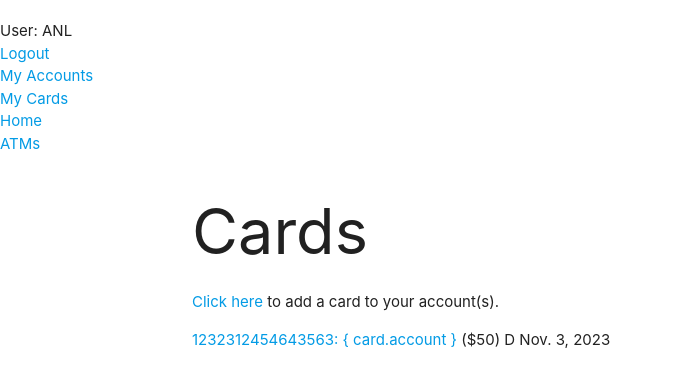
After one commit to LeVarS/Python-ATM, a Django app: page /catalog/mycards/ in a window 1280 px wide. The commit adds this page. Shown: the top 387 px of the page, without its empty margins (0-673 px from the left). Run offline with Django 3.2, Linux system fonts and the light colour scheme; a user stored in the database is signed in; data comes from the database, SQL or seed files in the repository; both versions use the stored data as it was after the commit; some libraries are stand-ins or nearby versions.

Commit message:
Working on giving the user the ability to create accounts and add cards to that account

```diff
--- a/django/pythonatm/catalog/admin.py
+++ b/django/pythonatm/catalog/admin.py
@@ -16,7 +16,7 @@ admin.site.register(Account, AccountAdmin)    # Same thing as "admin.site.regist
 class CardAdmin(admin.ModelAdmin):
     list_display = ('card_number', 'account', 'issue_date', 'expiration_date', 'status')
     list_filter = ('issue_date', 'expiration_date', 'status')
-    fields = ['first_name', 'last_name', 'phone_number', 'account', ('card_number', 'pin'), ('issue_date', 'expiration_date'), 'status']
+    fields = ['first_name', 'last_name', 'phone_number', 'account', ('card_number', 'pin'), ('issue_date', 'expiration_date'), 'status', 'bank_user']
 admin.site.register(Card, CardAdmin)
 
 class ATMachineAdmin(admin.ModelAdmin):
--- a/django/pythonatm/catalog/models.py
+++ b/django/pythonatm/catalog/models.py
@@ -2,26 +2,6 @@ from django.core.validators import MinLengthValidator, MinValueValidator
 from django.db import models
 from django.urls import reverse # Used to generate URLs by reversing the URL patterns
 from django.contrib.auth.models import User #, AbstractUser
-
-# class CustomUser(AbstractUser):
-#     username = models.CharField(
-#         max_length=40,
-#         validators=[MinLengthValidator(1)],
-#         unique=True)
-#
-#     #USERNAME_FIELD = 'identifier'
-#
-#     first_name = models.CharField(
-#         max_length=30,
-#         validators=[MinLengthValidator(1)])
-#
-#     last_name = models.CharField(
-#         max_length=30,
-#         validators=[MinLengthValidator(1)])
-#
-#     def __str__(self):
-#         return f''
-
 
 
 # Create your models here.
@@ -89,6 +69,13 @@ class Card(models.Model):
         max_length=16,
         help_text='Card number')
 
+    """ Links account to a specific user """
+    bank_user = models.ForeignKey(
+        User,
+        on_delete=models.SET_NULL,
+        null=True,
+        blank=True)
+
     account = models.ForeignKey(
         Account,
         on_delete=models.SET_NULL,
@@ -140,6 +127,10 @@ class Card(models.Model):
     def __str__(self):
         """String for representing the Model object."""
         return f'Card: {self.card_number} ({self.account})'
+
+    def get_absolute_url(self):
+        """Returns the url to access a detail record for this Account."""
+        return reverse('card-detail', args=[str(self.card_number)])
 
 
 
--- a/django/pythonatm/catalog/templates/base_generic.html
+++ b/django/pythonatm/catalog/templates/base_generic.html
@@ -24,13 +24,14 @@
           {% if user.is_authenticated %}
             <li>User: {{ user.get_username }}</li>
             <li><a href="{% url 'logout'%}?next={{request.path}}">Logout</a></li>
+            <li><a href="{% url 'my-accounts'%}">My Accounts</a></li>
+            <li><a href="{% url 'my-cards'%}">My Cards</a></li>
           {% else %}
-            <li><a href="{% url 'login'%}?next={{request.path}}">Sign in</a> or
-                <a href="{% url 'register'%}?next={{request.path}}">register</a></li>
+            <li><a href="{% url 'login'%}?next=../../">Sign in</a> or
+                <a href="{% url 'register'%}?next=../../">register</a></li>
           {% endif %}
           <!-- <li><a href="{% url 'login' %}">Log in</a></li> -->
           <li><a href="{% url 'index' %}">Home</a></li>
-          <li><a href="{% url 'accounts' %}">Accounts</a></li>
           <li><a href="">ATMs</a></li>
         </ul>
         {% endblock %}
--- a/django/pythonatm/catalog/templates/catalog/account_list_user.html
+++ b/django/pythonatm/catalog/templates/catalog/account_list_user.html
@@ -2,6 +2,7 @@
 
 {% block content %}
     <h1>Accounts</h1>
+    <p><a href="{% url 'login' %}">Click here</a> to add a bank account.</p>
 
     {% if account_list %}
     <ul>
--- /dev/null
+++ b/django/pythonatm/catalog/templates/catalog/card_list_user.html
@@ -0,0 +1,19 @@
+{% extends "base_generic.html" %}
+
+{% block content %}
+    <h1>Cards</h1>
+    <p><a href="{% url 'login' %}">Click here</a> to add a card to your account(s).</p>
+
+    {% if card_list %}
+    <ul>
+      {% for card in card_list %}
+      <li> <!-- class="{% if account.balance < 0 %}text-danger{% endif %}" -->
+        <a href="{% url 'card-detail' card.pk %}">{{card.card_number}}: { card.account }</a> (${{ card.account.balance }}) {{ card.status }} {{ card.expiration_date }}
+      </li>
+      {% endfor %}
+    </ul>
+
+    {% else %}
+      <p>You currently have no cards with Bank ANL.</p>
+    {% endif %}
+{% endblock %}
--- a/django/pythonatm/catalog/urls.py
+++ b/django/pythonatm/catalog/urls.py
@@ -4,7 +4,9 @@ from . import views
 urlpatterns = [
     path('', views.index, name='index'),
     path('accounts/', views.AccountListView.as_view(), name='accounts'),
+    path('cards/', views.CardListView.as_view(), name='cards'),
     path('account/<int:pk>', views.AccountDetailView.as_view(), name='account-detail'),
+    path('card/<int:pk>', views.CardDetailView.as_view(), name='card-detail'),
 ]
 
 urlpatterns += [
@@ -14,3 +16,11 @@ urlpatterns += [
 urlpatterns += [
     path('register/', views.register, name='register'),
 ]
+
+urlpatterns += [
+    path('mycards/', views.CardByUserListView.as_view(), name='my-cards'),
+]
+
+# urlpatterns += [
+#     path('register_account/', views.RegisterAccount, name='register_account'),
+# ]
--- a/django/pythonatm/catalog/views.py
+++ b/django/pythonatm/catalog/views.py
@@ -3,7 +3,7 @@ from django.contrib.auth.models import Group
 from catalog.models import Account, Card, ATMachine, ATMachineRefill, Transaction
 from django.views import generic
 from django.contrib.auth.mixins import LoginRequiredMixin
-from catalog.forms import CustomUserCreationForm
+from catalog.forms import CustomUserCreationForm, AccountCreationForm
 from django.contrib.auth.forms import UserCreationForm
 from django.contrib.auth import login
 
@@ -54,6 +54,12 @@ def register(request):
     # ../templates/registration/register.html
     return render(request, "register.html", context=context)
 
+# def RegisterAccount(request):
+#     pass
+#
+# def AddCard(request):
+#     pass
+
 class AccountListView(generic.ListView):
     model = Account
     paginate_by = 25
@@ -61,7 +67,7 @@ class AccountListView(generic.ListView):
 class AccountDetailView(generic.DetailView):
     model = Account
 
-class AccountByUserListView(LoginRequiredMixin,generic.ListView):
+class AccountByUserListView(LoginRequiredMixin, generic.ListView):
     """ Generic class-based view listing a users bank account(s). """
     model = Account
     template_name ='catalog/account_list_user.html'
@@ -69,3 +75,19 @@ class AccountByUserListView(LoginRequiredMixin,generic.ListView):
 
     def get_queryset(self):
         return Account.objects.filter(bank_user=self.request.user).order_by('account_number')
+
+class CardListView(generic.ListView):
+    model = Card
+    paginate_by = 25
+
+class CardDetailView(generic.DetailView):
+    model = Card
+
+class CardByUserListView(LoginRequiredMixin, generic.ListView):
+    """ Generic class-based view listing a users card(s). """
+    model = Card
+    template_name ='catalog/card_list_user.html'
+    paginate_by = 10
+
+    def get_queryset(self):
+        return Card.objects.filter(bank_user=self.request.user).order_by('card_number')
```
Also changed, not shown: django/pythonatm/catalog/forms.py (+22 -15 lines), django/pythonatm/catalog/templates/catalog/card_detail.html (added, +26 -0 lines), django/pythonatm/catalog/templates/catalog/card_list.html (added, +16 -0 lines), README_tips.txt (added), django/pythonatm/catalog/migrations/0010_card_bank_user.py (added), django/pythonatm/db.sqlite3.
